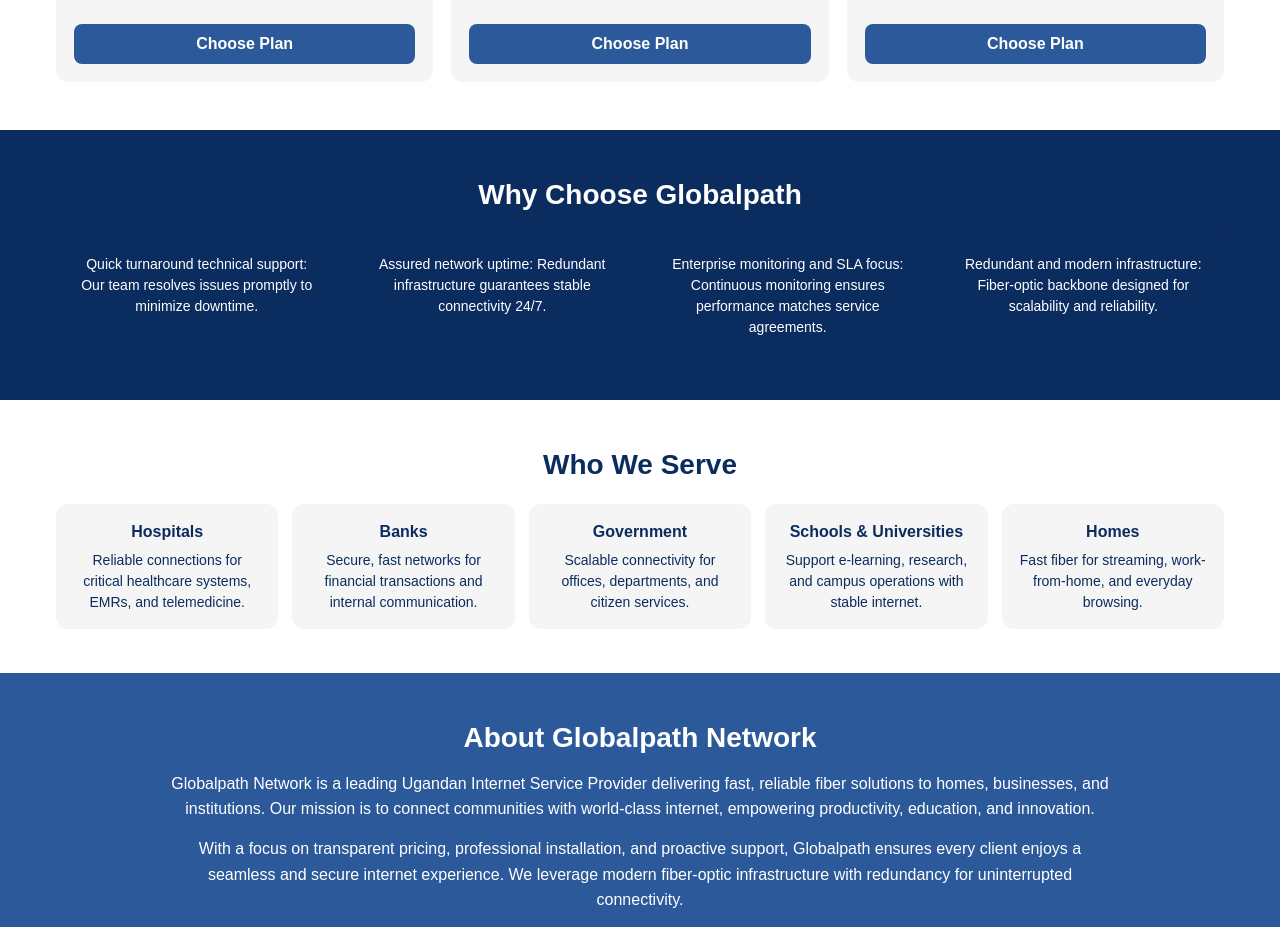
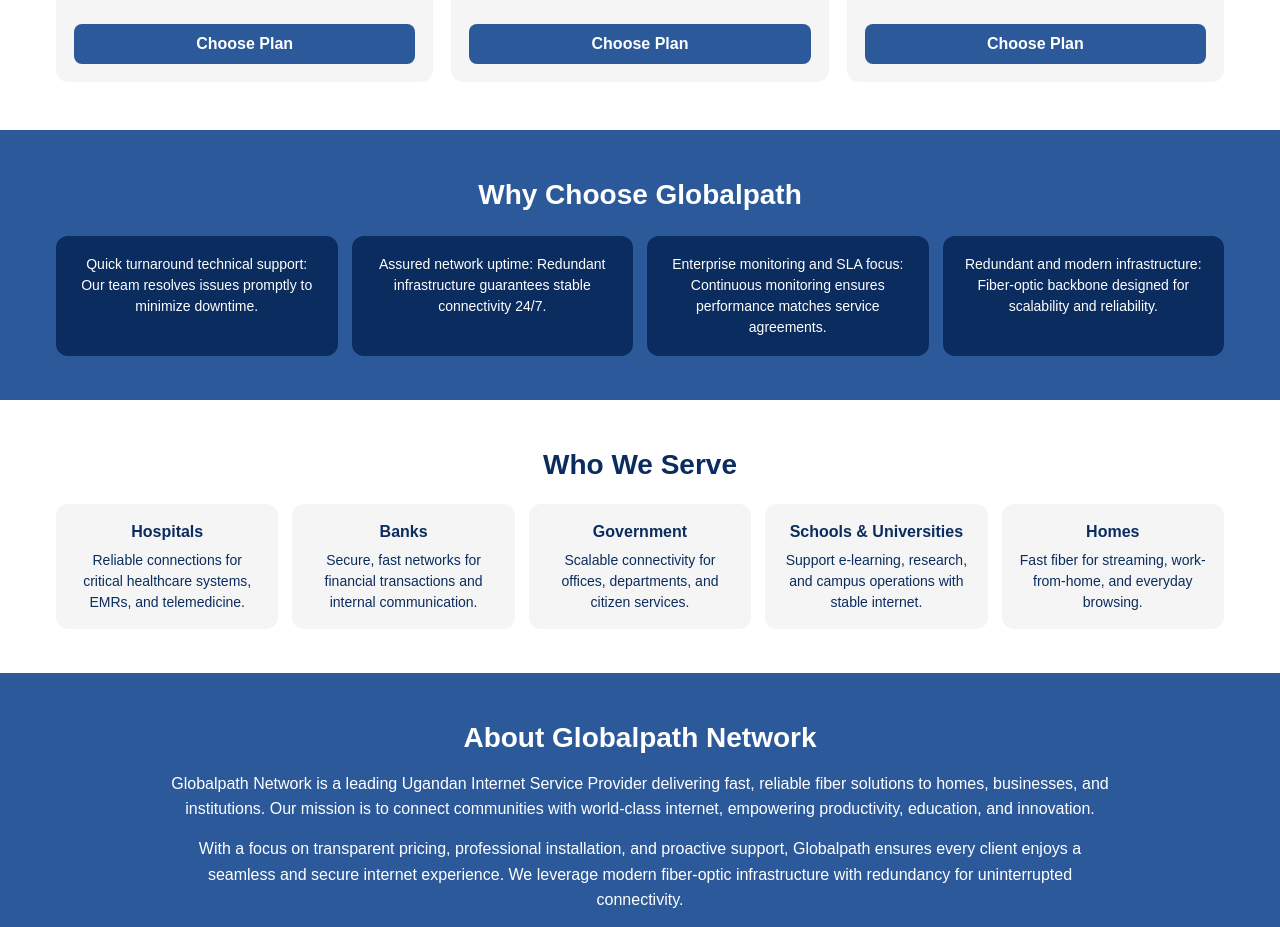
Before and after one commit to MDOluka/globalpath, a Next.js app: page / in a window 1280 px wide. Shown: the part 1361-2288 px from the top of the page. Built offline with nearby package versions, Linux system fonts and the light colour scheme.

Commit message:
Update colors to match client branding

```diff
--- a/src/app/page.js
+++ b/src/app/page.js
@@ -262,7 +262,7 @@
       </section>
 
       {/* WHY CHOOSE US */}
-      <section id="why-us" style={{ padding: "44px 0", backgroundColor: NAVY, color: "#FFFFFF" }}>
+      <section id="why-us" style={{ padding: "44px 0", backgroundColor: AQUA, color: "#FFFFFF" }}>
         <div className="container">
           <h2 style={{ textAlign: "center", fontSize: 28, fontWeight: 800, marginBottom: 20 }}>Why Choose Globalpath</h2>
           <div style={{ display: "grid", gridTemplateColumns: "repeat(auto-fit,minmax(200px,1fr))", gap: 14 }}>
```
